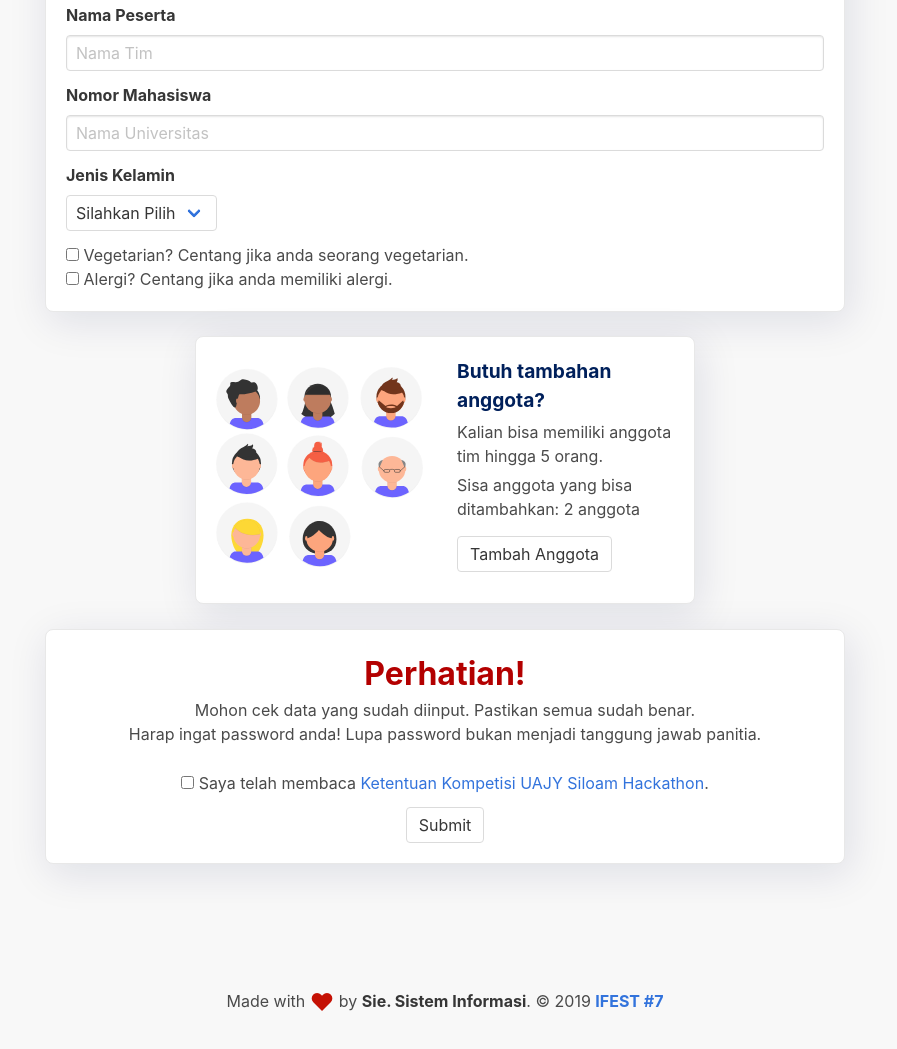
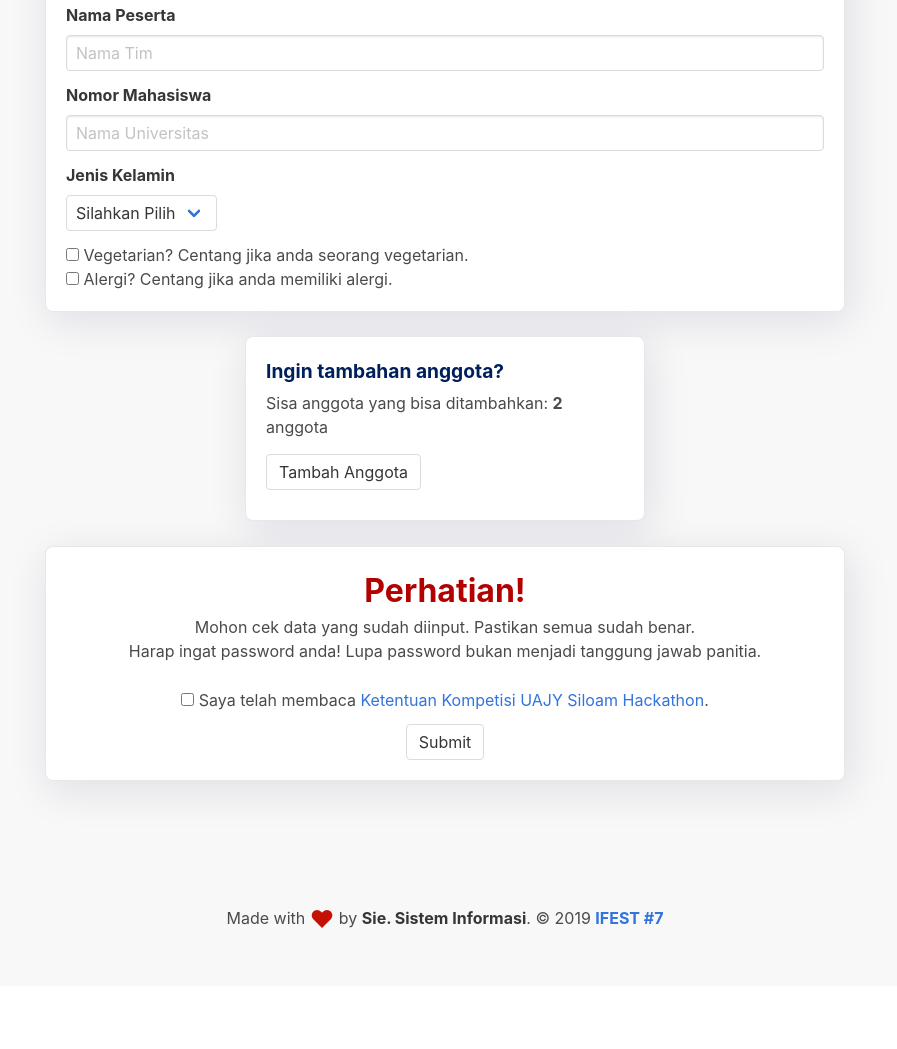
Before and after one commit to haruute0/hackfest-alpha, a website: page pendaftaran.html in a window 1280 px wide. Shown: the part 2494-3543 px from the top of the page, without its empty margins (195-1092 px from the left). After the commit the page ends 3480 px from the top, so only its background shows below. Drawn offline with nearby package versions, Linux system fonts and the light colour scheme.

Commit message:
Remove cards

```diff
--- a/pendaftaran.html
+++ b/pendaftaran.html
@@ -29,7 +29,11 @@
 			<div class="container">
 				<div class="columns">
 					<div class="column is-narrow">
-                        <img class="warm-up--img" src="images/undraw_programmer_imem.svg" alt="Programmers"/>
+						<img
+							class="warm-up--img"
+							src="images/undraw_programmer_imem.svg"
+							alt="Programmers"
+						/>
 					</div>
 					<div class="column">
 						<img
@@ -104,6 +108,7 @@
 								<div class="control">
 									<textarea
 										name="team_uni_address"
+										x
 										id="team_uni_address"
 										class="textarea"
 										type="textarea"
@@ -697,16 +702,18 @@
 					</div>
 
 					<div class="need-more-members box">
-                        <div class="columns">
-                            <div class="column">
-                                <img class="need-more-members--img" src="images/undraw_team_ih79.svg" alt="Need more members?"/>
-                            </div>
-                            <div class="column need-more-members--sidebox">
-                                    <h1>Butuh tambahan anggota?</h1>
-                                    <p>Kalian bisa memiliki anggota tim hingga 5 orang.</p>
-                                    <p>Sisa anggota yang bisa ditambahkan: <span class="more-members-left">2</span> anggota</p>
-                                    <input type="button" class="button showadditionalmembers--button" onclick="showadditionalmembers()" value="Tambah Anggota"></input>
-                            </div>
+						<div class="need-more-members--sidebox">
+							<h1>Ingin tambahan anggota?</h1>
+							<p>
+								Sisa anggota yang bisa ditambahkan:
+								<span class="more-members-left">2</span> anggota
+							</p>
+							<input
+								type="button"
+								class="button showadditionalmembers--button"
+								onclick="showadditionalmembers()"
+								value="Tambah Anggota"
+							/>
 						</div>
 					</div>
 
@@ -787,24 +794,29 @@
 				if (i !== 0) {
 					if (i === 2) {
 						$(".participants_3").show();
-                        $('.more-members-left').text(1);
-                        $('html, body').animate({
+						$(".more-members-left").text(1);
+						$("html, body").animate(
+							{
 								scrollTop: $(".participants_3").offset().top
-                        }, 2000);
+							},
+							2000
+						);
 						i--;
 					} else {
 						$(".participants_4").show();
 						$(".need-more-members").hide();
-                        $('html, body').animate({
+						$("html, body").animate(
+							{
 								scrollTop: $(".participants_4").offset().top
-                        }, 2000);
+							},
+							2000
+						);
 						i--;
 					}
 				} else {
-                    console.log("Hi :D")
+					console.log("Hi :D");
 				}
 				$(".showadditionalmembers--button").blur();
-
 			}
 		</script>
 	</body>
--- a/scss/join.scss
+++ b/scss/join.scss
@@ -66,7 +66,7 @@ body {
 
 
 .need-more-members {
-    max-width: 500px;
+    max-width: 400px;
     margin: auto;
 
     &--img {
@@ -86,4 +86,8 @@ body {
     input {
         margin: 10px auto;
     }
+
+    .more-members-left {
+        font-weight: bold;
+    }
 }
```
Also changed, not shown: css/join.css, images/undraw_graduation_9x4i.svg (added), 1 other file. Lines whose indentation alone changed are shown as unchanged.
